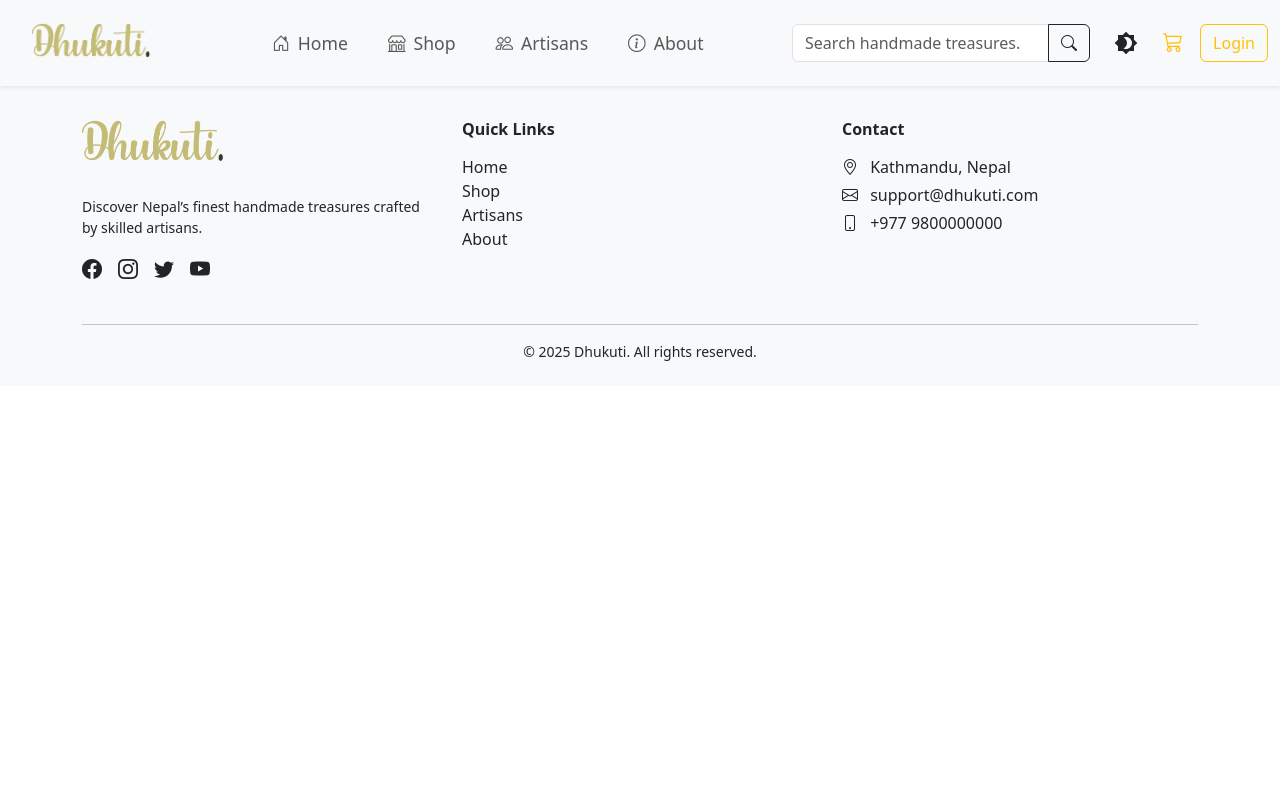
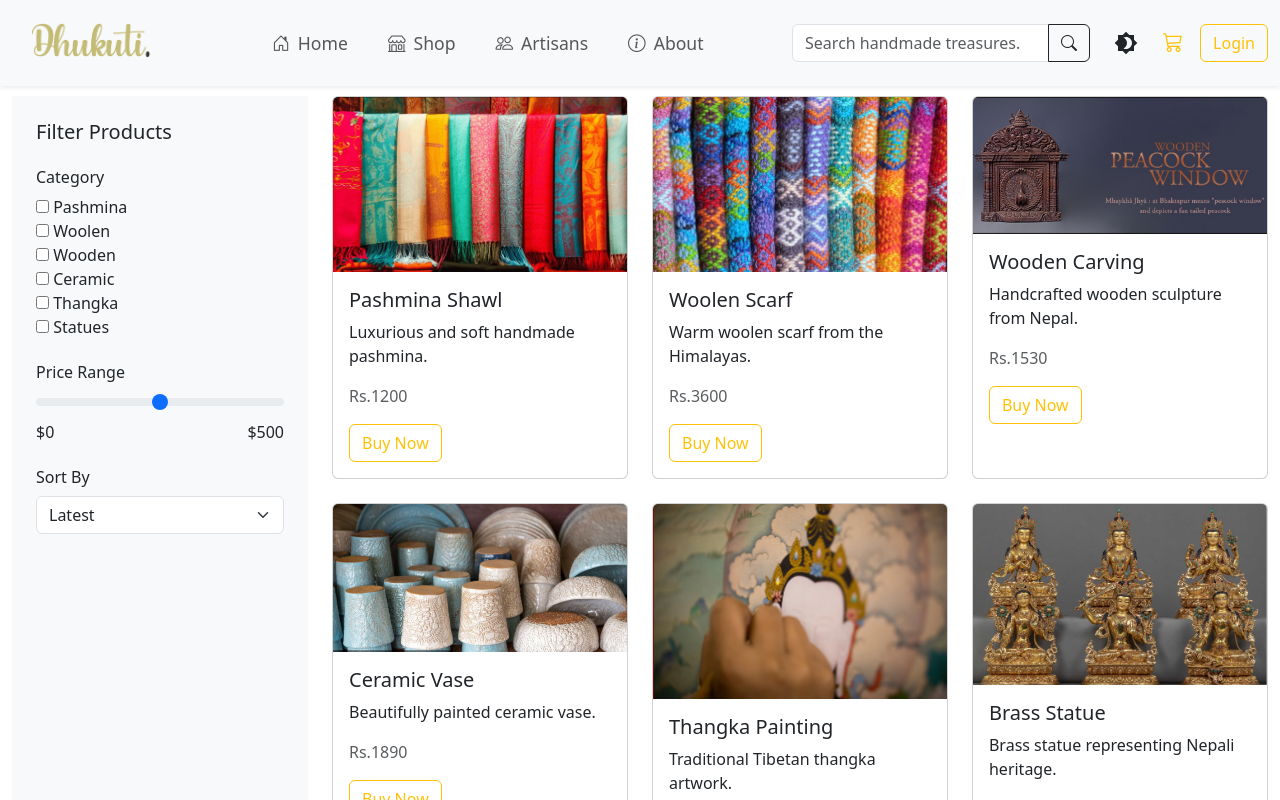
Before and after one commit to Prilaz/Dhukuti., a React (Vite) app in the folder Dhukuti.app/: page /shop in a window 1280 px wide. Shown: the top 800 px of the page. Built offline with nearby package versions, Linux system fonts and the light colour scheme.

Commit message:
Worked on shop Page
Added sidebar and product section

```diff
--- a/Dhukuti.app/src/App.css
+++ b/Dhukuti.app/src/App.css
@@ -34,5 +34,5 @@
 }
 
 .explore-card:hover .card-img-overlay {
-  background-color: rgba(0, 0, 0, 0.6); /* Darker on hover */
+  background-color: rgba(0, 0, 0, 0.6);
 }
--- /dev/null
+++ b/Dhukuti.app/src/Components/ShopComponent/Shopmain.jsx
@@ -0,0 +1,32 @@
+import React from "react";
+
+import { Link } from "react-router-dom";
+import products from "../../Data/Product";
+
+const Shopmain = () => {
+  return (
+    <div className="row">
+      {products.map((product, idx) => (
+        <div className="col-md-4 mb-4" key={idx}>
+          <div className="card h-100">
+            <img
+              src={product.image}
+              className="card-img-top"
+              alt={product.title}
+            />
+            <div className="card-body">
+              <h5 className="card-title">{product.title}</h5>
+              <p className="card-text">{product.description}</p>
+              <p className="text-muted">Rs.{product.price}</p>
+              <Link to="/" className="btn btn-outline-warning">
+                Buy Now
+              </Link>
+            </div>
+          </div>
+        </div>
+      ))}
+    </div>
+  );
+};
+
+export default Shopmain;
--- /dev/null
+++ b/Dhukuti.app/src/Components/ShopComponent/Sidebar.jsx
@@ -0,0 +1,54 @@
+import React from "react";
+
+const Sidebar = () => {
+  return (
+    <div className="sidebar p-4 bg-light h-100 position-sticky top-0">
+      <h5 className="mb-4">Filter Products</h5>
+
+      {/* Category Filter */}
+      <div className="mb-4">
+        <h6>Category</h6>
+        <div>
+          <input type="checkbox" /> Pashmina
+        </div>
+        <div>
+          <input type="checkbox" /> Woolen
+        </div>
+        <div>
+          <input type="checkbox" /> Wooden
+        </div>
+        <div>
+          <input type="checkbox" /> Ceramic
+        </div>
+        <div>
+          <input type="checkbox" /> Thangka
+        </div>
+        <div>
+          <input type="checkbox" /> Statues
+        </div>
+      </div>
+
+      {/* Price Filter */}
+      <div className="mb-4">
+        <h6>Price Range</h6>
+        <input type="range" min="0" max="500" className="form-range" />
+        <div className="d-flex justify-content-between">
+          <span>$0</span>
+          <span>$500</span>
+        </div>
+      </div>
+
+      {/* Sort */}
+      <div className="mb-4">
+        <h6>Sort By</h6>
+        <select className="form-select">
+          <option value="latest">Latest</option>
+          <option value="price-asc">Price: Low to High</option>
+          <option value="price-desc">Price: High to Low</option>
+        </select>
+      </div>
+    </div>
+  );
+};
+
+export default Sidebar;
--- /dev/null
+++ b/Dhukuti.app/src/Data/Product.jsx
@@ -0,0 +1,59 @@
+import Pashmina from "../assets/Pashmina.png";
+import Woolen from "../assets/Woolen.png";
+import Wooden from "../assets/Wooden2.png";
+import Ceramic from "../assets/Ceramic.png";
+import Thangka from "../assets/thangka.png";
+import Statues from "../assets/Statues.png";
+
+const products = [
+  {
+    id: 1,
+    title: "Pashmina Shawl",
+    description: "Luxurious and soft handmade pashmina.",
+    price: 1200,
+    category: "Pashmina",
+    image: Pashmina,
+  },
+  {
+    id: 2,
+    title: "Woolen Scarf",
+    description: "Warm woolen scarf from the Himalayas.",
+    price: 3600,
+    category: "Woolen",
+    image: Woolen,
+  },
+  {
+    id: 3,
+    title: "Wooden Carving",
+    description: "Handcrafted wooden sculpture from Nepal.",
+    price: 1530,
+    category: "Wooden Handicraft",
+    image: Wooden,
+  },
+  {
+    id: 4,
+    title: "Ceramic Vase",
+    description: "Beautifully painted ceramic vase.",
+    price: 1890,
+    category: "Ceramic",
+    image: Ceramic,
+  },
+  {
+    id: 5,
+    title: "Thangka Painting",
+    description: "Traditional Tibetan thangka artwork.",
+    price: 2000,
+    category: "Thangka",
+    image: Thangka,
+  },
+  {
+    id: 6,
+    title: "Brass Statue",
+    description: "Brass statue representing Nepali heritage.",
+    price: 2500,
+    category: "Statues",
+    image: Statues,
+  },
+];
+
+export default products;
--- a/Dhukuti.app/src/Pages/Shop.jsx
+++ b/Dhukuti.app/src/Pages/Shop.jsx
@@ -1,7 +1,22 @@
 import React from "react";
+import Sidebar from "../Components/ShopComponent/Sidebar";
+import Shopmain from "../Components/ShopComponent/Shopmain";
 
 const Shop = () => {
-  return <div>Shop</div>;
+  return (
+    <>
+      <div className="container-fluid mt-5 pt-5">
+        <div className="row">
+          <div className="col-md-3">
+            <Sidebar />
+          </div>
+          <div className="col-md-9">
+            <Shopmain />
+          </div>
+        </div>
+      </div>
+    </>
+  );
 };
 
 export default Shop;
```
